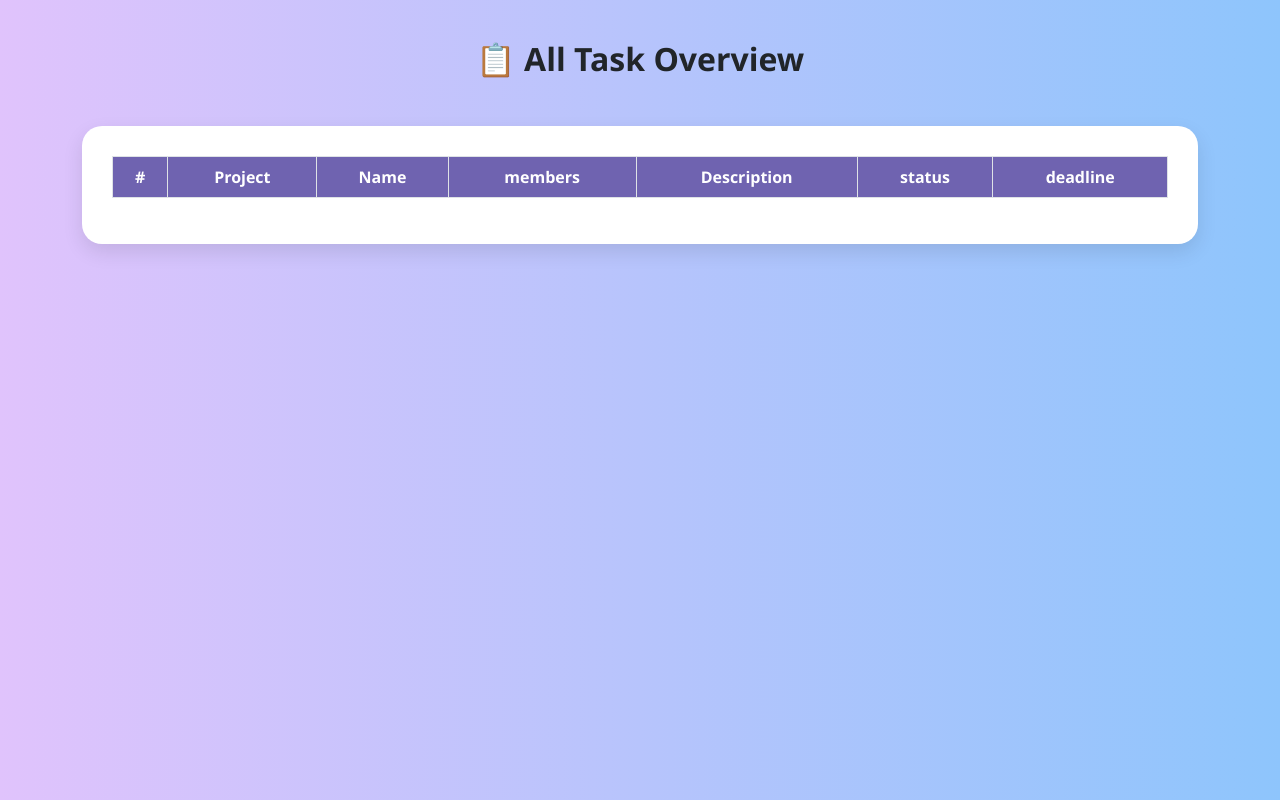
After one commit to kadambari-1110/Project-and-Task-Management, a Django app: page /display_task in a window 1280 px wide. The commit adds this page. Run offline with Django 5.2, Linux system fonts and the light colour scheme; lists and menus that the app fills with data are empty.

Commit message:
task view and update

```diff
--- a/myapp/urls.py
+++ b/myapp/urls.py
@@ -21,8 +21,9 @@ urlpatterns = [
     path('delete/',views.delete,name="delete"),
     path('delete_project/<int:id>',views.delete_project,name="delete_project"),
 
-    path('create_task',views.create_task)
 
-
+    path('create_task',views.create_task),
+    path('display_task',views.display_task,name="display_task"),
+    path('display_task_details/<int:id>',views.display_task_details,name="display_task_details"),
 
 ]
--- a/myapp/views.py
+++ b/myapp/views.py
@@ -97,3 +97,46 @@ def create_project(request):
 
 def create_task(request):
      return render(request,"create_task.html")
+
+
+def display_task(request):
+        project_object = task.objects.all()
+        return render(request,"display_task.html",{"projects":project_object})
+
+
+def display_task_details(request, id):
+    if task.objects.filter(id=id).exists():
+        task_object = task.objects.get(id=id)
+        return render(request, "display_task_details.html", {"task": task_object})
+    else:
+        return HttpResponse("Task not found", status=404)
+
+def update_task(request):
+    task_object = task.objects.all()
+    return render(request, "update_task.html", {"task": task_object})
+
+def update_task_submit(request, id):
+    if task.objects.filter(id=id).exists():
+        task_object = task.objects.get(id=id)
+    else:
+        return HttpResponse("Task not found", status=404)
+
+    if request.method == "POST":
+        task_object.name = request.POST.get("name")
+        task_object.description = request.POST.get("description")
+        members = request.POST.get("member")
+        deadline = request.POST.get("deadline")
+        status = request.POST.get("status")
+
+        if user.objects.filter(name=members).exists():
+            task_object.team_lead = user.objects.get(name=members)
+        else:
+            return HttpResponse("Team lead not found", status=400)
+
+        task_object.deadline = deadline
+        task_object.status = status
+        task_object.save()
+
+        return redirect("/display_task_detail/" + str(task_object.id))  # adjust this URL as needed
+
+    return HttpResponse("Invalid request method", status=405)
--- /dev/null
+++ b/templates/display_task.html
@@ -0,0 +1,80 @@
+<!DOCTYPE html>
+<html lang="en">
+<head>
+  <meta charset="UTF-8" />
+  <meta name="viewport" content="width=device-width, initial-scale=1.0"/>
+  <title>View All Projects</title>
+
+  <!-- Bootstrap CSS -->
+  <link href="https://cdn.jsdelivr.net/npm/bootstrap@5.3.3/dist/css/bootstrap.min.css" rel="stylesheet" />
+
+  <style>
+    body {
+      background: linear-gradient(to right, #e0c3fc, #8ec5fc);
+      font-family: 'Segoe UI', Tahoma, Geneva, Verdana, sans-serif;
+      min-height: 100vh;
+      padding-top: 40px;
+    }
+
+    .table-container {
+      background: #fff;
+      border-radius: 20px;
+      padding: 30px;
+      box-shadow: 0 8px 20px rgba(0,0,0,0.1);
+    }
+
+    .table th {
+      background-color: #6f63b0;
+      color: #fff;
+      text-align: center;
+    }
+
+    .table td {
+      vertical-align: middle;
+      text-align: center;
+    }
+
+    .btn {
+      background-color: #6f63b0;
+      border-radius: 15px;
+      padding: 5px 12px;
+    }
+  </style>
+</head>
+<body>
+
+  <div class="container">
+    <h2 class="text-center mb-5 fw-bold">📋 All Task Overview</h2>
+
+    <div class="table-container">
+      <table class="table table-bordered table-hover align-middle">
+        <thead>
+          <tr>
+            <th>#</th>
+            <th>Project </th>
+            <th>Name</th>
+            <th> members</th>
+            <th>Description</th>
+            <th>status</th>
+             <th>deadline</th>
+
+          </tr>
+        </thead>
+        <tbody>
+          {% for i in task %}
+          <tr>
+            <td>{{ i.id }}</td>
+            <td>{{ i.name }}</td>
+            <td>{{ i.members }}</td>
+            <td>{{ i.deadline }}</td>
+            <td>{{ i.description }}</td>
+            <td>{{ i.status }}</td>
+            <td>
+              <a href="{% url 'display_task_details' i.id %}" class="btn btn-primary btn-sm">View</a>
+            </td>
+          </tr>
+          {% endfor %}
+        </tbody>
+      </table>
+    </div>
+  </div>
```
Also changed, not shown: templates/display_task_details.html (added, +71 -0 lines), templates/team_lead_dashboard.html (+4 -4 lines), templates/update_task.html (added, +79 -0 lines), templates/update_task_submit.html (added, +79 -0 lines).
